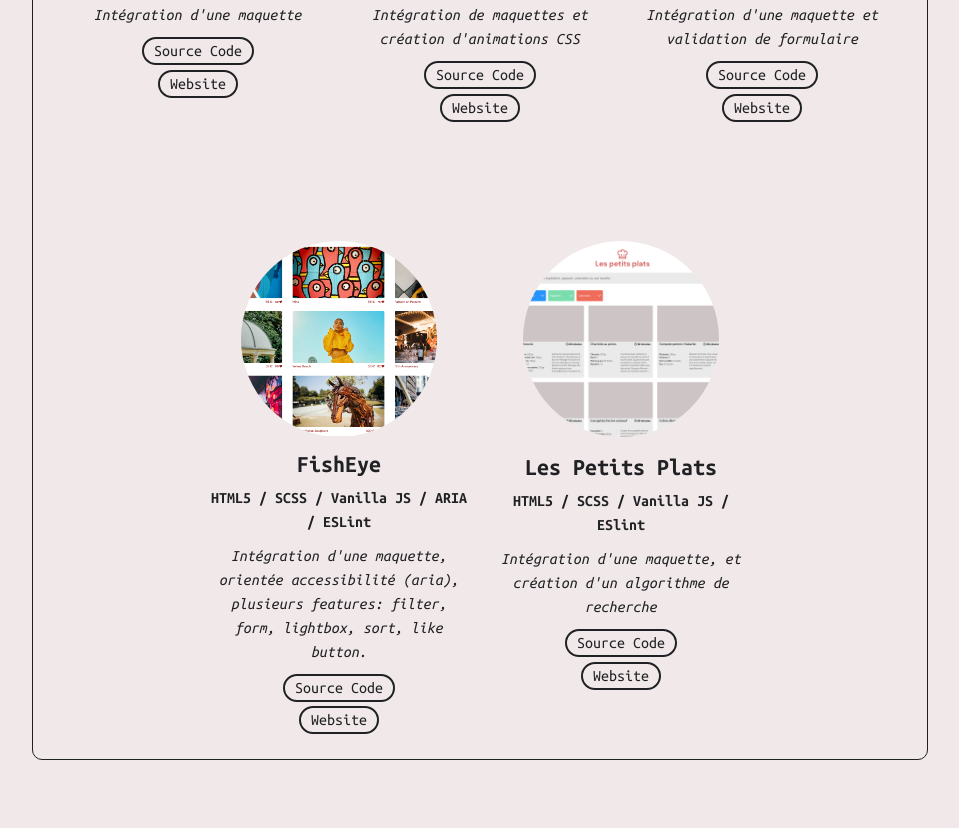
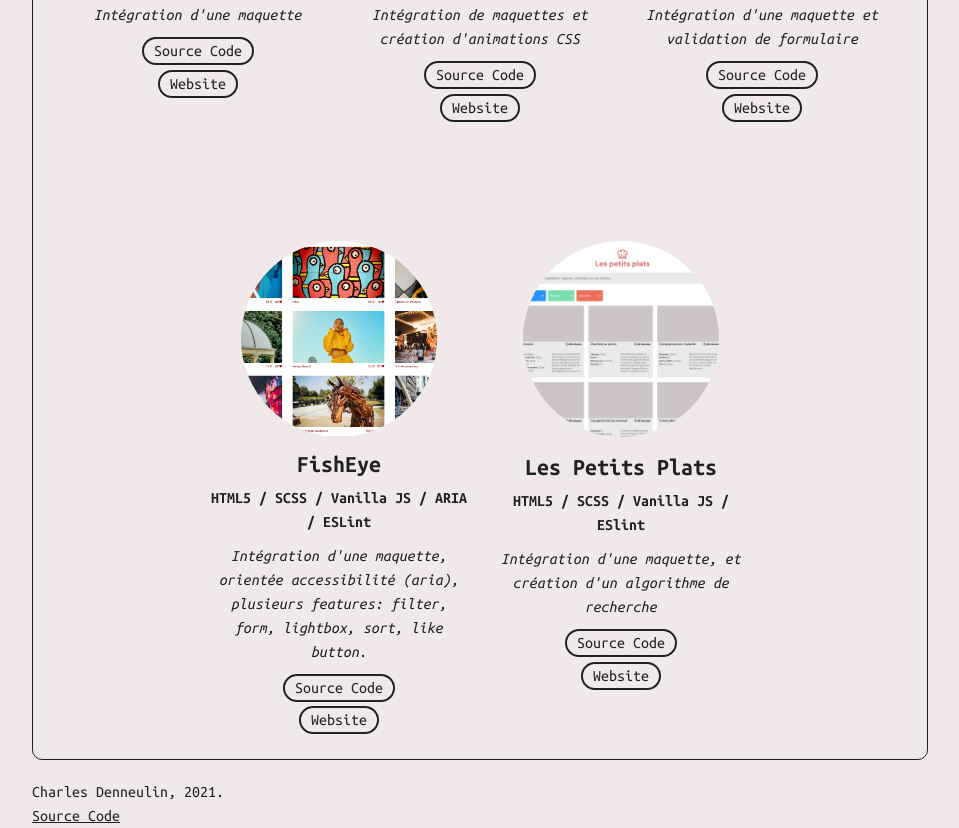
Before and after one commit to Alphasud/mywebsite, a website with bundled scripts: page index.html in a window 1280 px wide. Shown: the part 799-1627 px from the top of the page, without its empty margins (160-1119 px from the left). Before the commit the page ends 1579 px from the top, so only its background shows below. Built offline with nearby package versions, Linux system fonts and the light colour scheme.

Commit message:
feat: footer

```diff
--- a/index.html
+++ b/index.html
@@ -39,6 +39,7 @@
           <div class="projects__elements"></div>
         </section>
       </main>
+      <footer class="footer"></footer>
     </div>
   </body>
 </html>
--- a/js/main.js
+++ b/js/main.js
@@ -57,3 +57,14 @@ toggleLangEs.addEventListener('click', () => {
   toggleLangFr.classList.remove('selected');
   getSpanish(data, projects, occupation);
 });
+
+//////FOOTER//////
+const footer = document.querySelector('.footer');
+footer.insertAdjacentHTML(
+  'afterbegin',
+  `<p>Charles Denneulin, ${new Date().getFullYear()}.</p>`
+);
+footer.insertAdjacentHTML(
+  'beforeend',
+  '<a href="https://github.com/Alphasud/mywebsite">Source Code</a>'
+);
```
